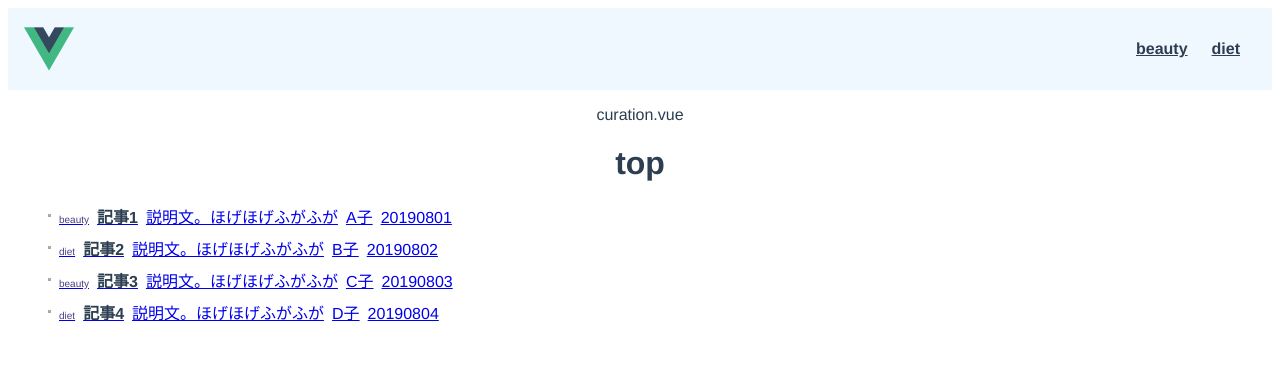
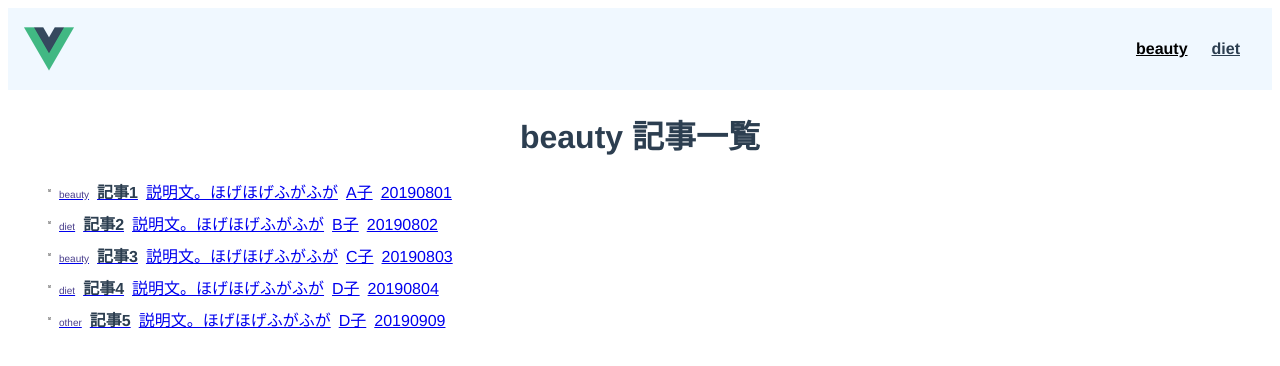
Before and after one commit to furyu-isomata/vue_study, a Vue app: page /articles/beauty in a window 1280 px wide. Shown: the top 366 px of the page. Built offline with nearby package versions, Linux system fonts and the light colour scheme.

Commit message:
記事一覧の遷移のみ完了

```diff
--- a/src/components/molecule/List.vue
+++ b/src/components/molecule/List.vue
@@ -1,16 +1,16 @@
 <template>
     <ul class="list">
-        <li class="list-item" v-for="article in $store.state.ArticleList" v-bind:key="article.category">
-            <a class="list-link" href="#">
+        <li class="list-item" v-for="(article, key) in $store.state.ArticleList" :key="key">
+            <router-link class="list-link" :to="'article/' + article.id">
                 <img :src="article.img" alt="記事イメージ">
                 <div class="list-detail">
                     <span class="list-category">{{ article.category }}</span>
                     <span class="list-title">{{ article.title }}</span>
-                    <span class="list-caption">{{ article.caption }}</span>
+                    <span class="list-caption">{{ article.detail }}</span>
                     <span class="list-author">{{ article.author }}</span>
                     <span class="list-date">{{ article.date }}</span>
                 </div>
-            </a>
+            </router-link>
         </li>
     </ul>
 
@@ -26,19 +26,19 @@
             }
         },
         methods: {
-			getCategory() {
-				const category = this.list.map((r) => {
-					return r.category;
-				});
-				const category2 = category.filter((x, i, self) =>{
-					return self.indexOf(x) === i;
-                });
-                console.log(category2);
-
-            }
+            // getCategory() {
+				// const category = this.list.map((r) => {
+				// 	return r.category;
+				// });
+				// const category2 = category.filter((x, i, self) =>{
+				// 	return self.indexOf(x) === i;
+            //     });
+            //     console.log(category2);
+            //
+            // }
         },
         created() {
-			this.getCategory();
+			// this.getCategory();
 		},
 	}
 </script>
--- a/src/components/pages/Article.vue
+++ b/src/components/pages/Article.vue
@@ -1,7 +1,7 @@
 <template>
     <div class="article">
         <h2>記事ページ</h2>
-        <p>idは 「 {{ $route.params.id }} 」</p>
+        <p>idは 「 {{ id }} 」</p>
     </div>
 </template>
 
@@ -9,5 +9,10 @@
 <script>
 	export default {
 		name: 'Article',
+        props: {
+			id: {
+				type: Number
+			}
+        }
 	}
 </script>
--- a/src/components/pages/ArticleList.vue
+++ /dev/null
@@ -1,12 +0,0 @@
-<template>
-    <div class="articleList">
-        <h2>記事一覧</h2>
-    </div>
-</template>
-
-
-<script>
-	export default {
-		name: 'ArticleList',
-	}
-</script>
--- a/src/components/pages/Category.vue
+++ b/src/components/pages/Category.vue
@@ -1,7 +1,7 @@
 <template>
     <div class="hello">
-        <h1>{{ $route.params.category }} カテゴリ記事一覧</h1>
-        <list></list>
+        <h1>{{ $route.params.category }} 記事一覧</h1>
+        <list category="$route.params.category"></list>
     </div>
 </template>
 
@@ -12,6 +12,11 @@
 		name: 'Category',
         components: {
 			List
+        },
+        props: {
+			category: {
+				type: String
+			}
         }
 	}
 </script>
--- a/src/components/pages/Top.vue
+++ b/src/components/pages/Top.vue
@@ -14,9 +14,39 @@
 			List
         },
         created() {
-			this.$store.commit('increment')
-			console.log(this.$store.state.count);
+			this.$store.commit('increment');
 
         }
 	}
 </script>
+<style scoped lang="scss">
+    .list {
+
+        list-style-type: none;
+        &-item {
+            margin-bottom: 8px;
+        }
+        &-link {
+            display: flex;
+            align-items: center;
+            img {
+                margin-right: 8px;
+            }
+            span {
+                margin-right: 8px;
+            }
+        }
+        &-title {
+            color: #2c3e50;
+            font-weight: bold;
+        }
+        &-category {
+            color: darkslateblue;
+            font-size: 10px;
+        }
+        &-date{
+
+        }
+    }
+
+</style>
--- a/src/components/templates/Curation.vue
+++ b/src/components/templates/Curation.vue
@@ -1,7 +1,6 @@
 <template>
   <div class="hello">
     <Header msg="curation site"></Header>
-    <p>curation.vue</p>
     <router-view></router-view>
   </div>
 </template>
@@ -10,9 +9,7 @@
   import Header from '../molecule/Header'
 export default {
   name: 'Curation',
-  components: {
-  	Header
-  }
+  components: { Header }
 }
 </script>
 
--- a/src/router.js
+++ b/src/router.js
@@ -1,7 +1,7 @@
 import Vue from 'vue';
 import VueRouter from 'vue-router';
 import Top from './components/pages/Top';
-import ArticleList from './components/pages/ArticleList';
+import Article from './components/pages/Article'
 import Category from './components/pages/Category';
 Vue.use(VueRouter);
 
@@ -11,14 +11,13 @@ const routes = [
 		component: Top
 	},
 	{
-		path: '/articles',
-		component:ArticleList
+		path: '/articles/:category',
+		component:Category
 	},
 	{
-		path: '/articles/:category',
-		component:Category
+		path: '/article/:articleId',
+		component: Article,
 	}
-
 ];
 
 const router = new VueRouter({
@@ -26,4 +25,4 @@ const router = new VueRouter({
 	mode: 'history'
 });
 
-export default new VueRouter({routes});
+export default router;
--- a/src/store.js
+++ b/src/store.js
@@ -12,7 +12,7 @@ const store = new Vuex.Store({
 				"category": "beauty",
 				"date": "20190801",
 				"title": "記事1",
-				"caption": "説明文。ほげほげふがふが",
+				"detail": "説明文。ほげほげふがふが",
 				"img": "http://placehold.jp/3d4070/ffffff/100x100.png?text=%E8%A8%98%E4%BA%8B1",
 				"author": "A子"
 			},
@@ -21,7 +21,7 @@ const store = new Vuex.Store({
 				"category": "diet",
 				"date": "20190802",
 				"title": "記事2",
-				"caption": "説明文。ほげほげふがふが",
+				"detail": "説明文。ほげほげふがふが",
 				"img": "http://placehold.jp/3d4070/ffffff/100x100.png?text=%E8%A8%98%E4%BA%8B2",
 				"author": "B子"
 			},
@@ -30,7 +30,7 @@ const store = new Vuex.Store({
 				"category": "beauty",
 				"date": "20190803",
 				"title": "記事3",
-				"caption": "説明文。ほげほげふがふが",
+				"detail": "説明文。ほげほげふがふが",
 				"img": "http://placehold.jp/3d4070/ffffff/100x100.png?text=%E8%A8%98%E4%BA%8B3",
 				"author": "C子"
 			},
@@ -39,8 +39,16 @@ const store = new Vuex.Store({
 				"category": "diet",
 				"date": "20190804",
 				"title": "記事4",
-				"caption": "説明文。ほげほげふがふが",
+				"detail": "説明文。ほげほげふがふが",
 				"img": "http://placehold.jp/3d4070/ffffff/100x100.png?text=%E8%A8%98%E4%BA%8B4",
+				"author": "D子"
+			},			{
+				"id": "5",
+				"category": "other",
+				"date": "20190909",
+				"title": "記事5",
+				"detail": "説明文。ほげほげふがふが",
+				"img": "http://placehold.jp/3d4070/ffffff/100x100.png?text=%E8%A8%98%E4%BA%8B5",
 				"author": "D子"
 			},
 		]
```
Also changed, not shown: src/components/pages/Beauty.vue (deleted, +0 -12 lines), src/components/pages/Detail.vue (added, +14 -0 lines), src/components/pages/Diet.vue (deleted, +0 -12 lines).
